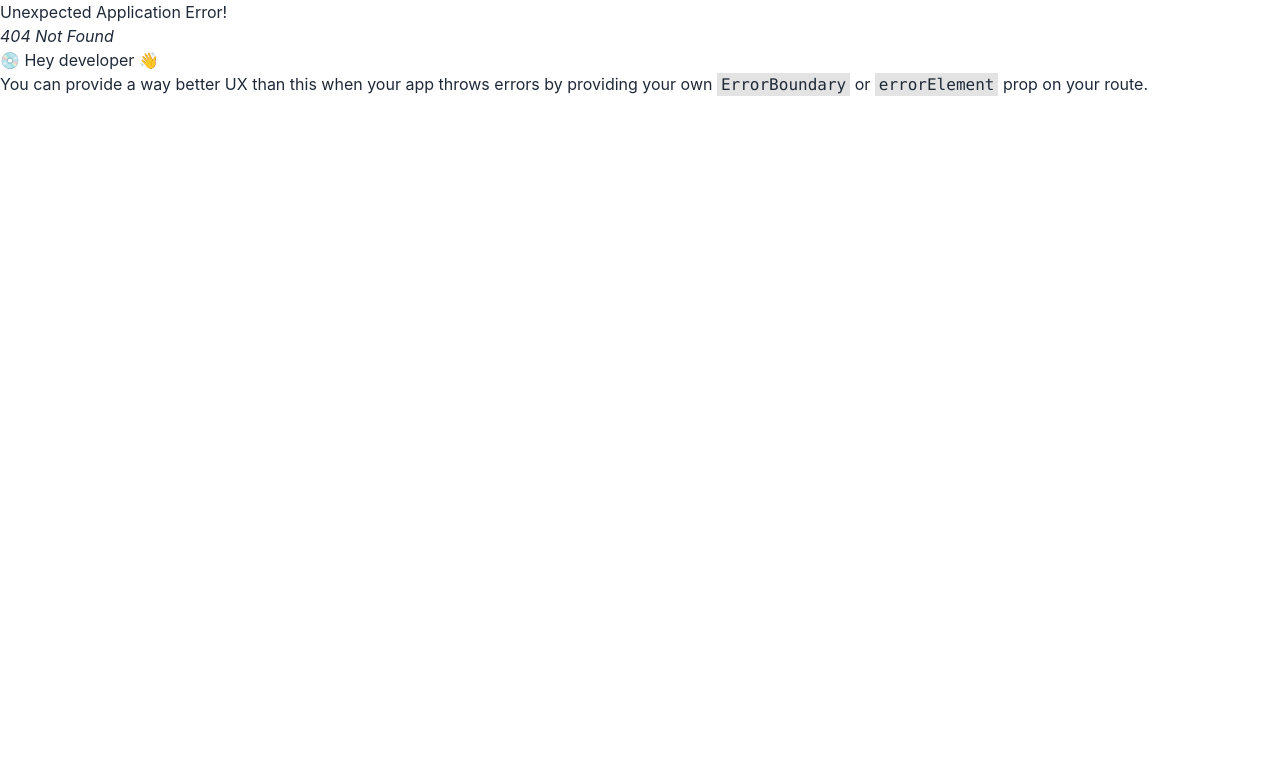
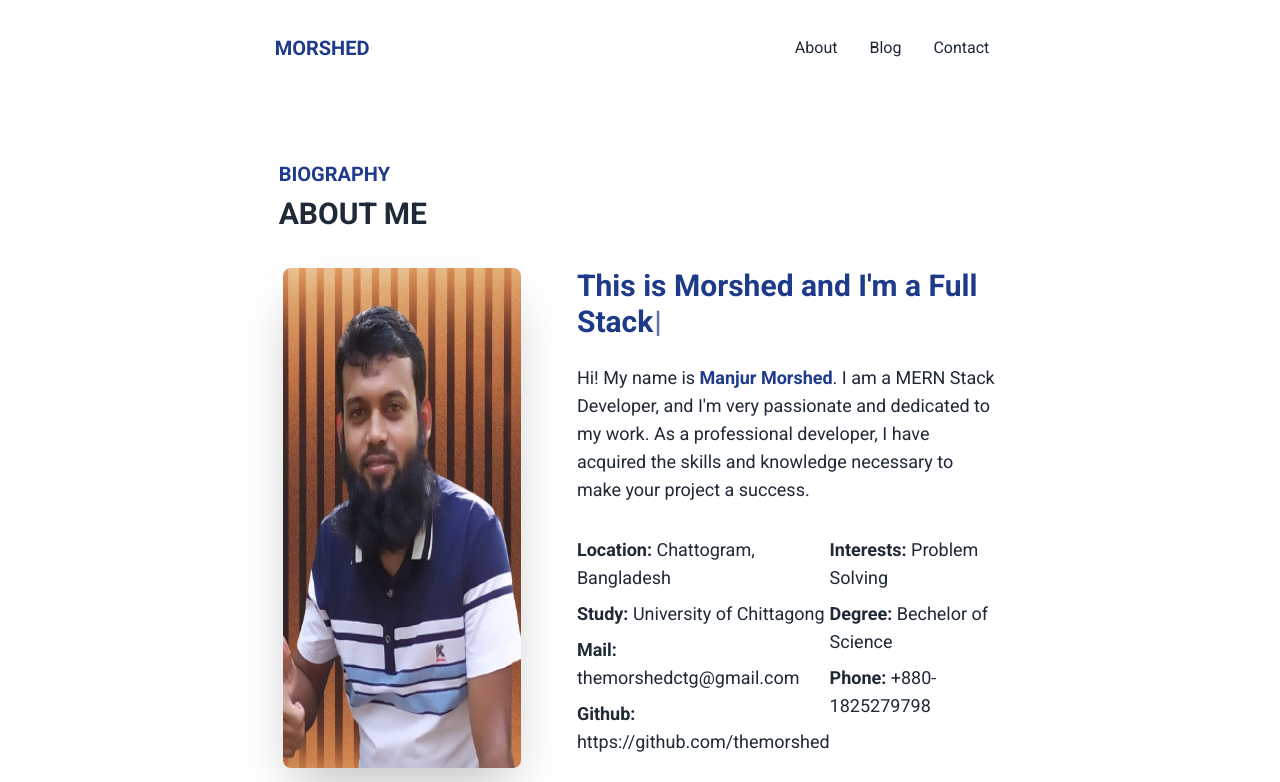
Before and after one commit to theMorshed/portfolio, a React (Create React App) app: page /about in a window 1280 px wide. Before the commit this address had no page. Shown: the top 782 px of the page. Built offline with nearby package versions, Linux system fonts and the light colour scheme.

Commit message:
make my portfolio multipage and created about blog page with content

```diff
--- a/public/index.html
+++ b/public/index.html
@@ -1,14 +1,12 @@
 <!DOCTYPE html>
 <html lang="en">
+
 <head>
   <meta charset="utf-8" />
   <link rel="icon" href="%PUBLIC_URL%/favicon.ico" />
   <meta name="viewport" content="width=device-width, initial-scale=1" />
   <meta name="theme-color" content="#000000" />
-    <meta
-      name="description"
-      content="Web site created using create-react-app"
-    />
+  <meta name="description" content="Web site created using create-react-app" />
   <link rel="apple-touch-icon" href="%PUBLIC_URL%/logo192.png" />
   <!--
       manifest.json provides metadata used when your web app is installed on a
@@ -27,8 +25,9 @@
   <link rel="preconnect" href="https://fonts.googleapis.com">
   <link rel="preconnect" href="https://fonts.gstatic.com" crossorigin>
   <link href="https://fonts.googleapis.com/css2?family=Roboto:wght@300;400;500;700&display=swap" rel="stylesheet">
-    <title>React App</title>
+  <title>Manjur Morshed - Portfolio</title>
 </head>
+
 <body>
   <noscript>You need to enable JavaScript to run this app.</noscript>
   <div id="root"></div>
@@ -43,4 +42,5 @@
       To create a production bundle, use `npm run build` or `yarn build`.
     -->
 </body>
+
 </html>
--- a/src/Layout/MainLayout.js
+++ b/src/Layout/MainLayout.js
@@ -1,5 +1,6 @@
 import React from 'react';
 import { Outlet } from 'react-router-dom';
+import Footer from '../Sections/Footer';
 import Navbar from '../Sections/Navbar';
 
 const MainLayout = () => {
@@ -7,6 +8,7 @@ const MainLayout = () => {
         <div className='w-11/12 lg:w-7/12 mx-auto'>
             <Navbar></Navbar>
             <Outlet></Outlet>
+            <Footer></Footer>
         </div>
     );
 };
--- /dev/null
+++ b/src/Pages/AboutPage.js
@@ -0,0 +1,12 @@
+import React from 'react';
+import About from '../Sections/About';
+
+const AboutPage = () => {
+    return (
+        <div>
+            <About></About>
+        </div>
+    );
+};
+
+export default AboutPage;
--- /dev/null
+++ b/src/Pages/Blog.js
@@ -0,0 +1,11 @@
+import React from 'react';
+
+const Blog = () => {
+    return (
+        <div>
+            <h2 className='text-6xl text-center font-semibold text-blue-900 py-16'>Comming Soon - This page is under construction...</h2>
+        </div>
+    );
+};
+
+export default Blog;
--- /dev/null
+++ b/src/Pages/ContactPage.js
@@ -0,0 +1,12 @@
+import React from 'react';
+import Contact from '../Sections/Contact';
+
+const ContactPage = () => {
+    return (
+        <div>
+            <Contact></Contact>
+        </div>
+    );
+};
+
+export default ContactPage;
--- a/src/Pages/Home.js
+++ b/src/Pages/Home.js
@@ -1,7 +1,6 @@
 import React from 'react';
 import About from '../Sections/About';
 import Contact from '../Sections/Contact';
-import Footer from '../Sections/Footer';
 import Projects from '../Sections/Projects';
 
 const Home = () => {
@@ -10,7 +9,6 @@ const Home = () => {
             <About></About>
             <Projects></Projects>
             <Contact></Contact>
-            <Footer></Footer>
         </div>
     );
 };
--- a/src/Sections/Contact.js
+++ b/src/Sections/Contact.js
@@ -6,15 +6,6 @@ const Contact = () => {
     const form = useRef();
     const handleForm = event => {
         event.preventDefault();
-        // const form = event.target;
-        // const name = form.name.value;
-        // const email = form.email.value;
-        // const message = form.message.value;
-        // const emailData = {
-        //     name,
-        //     email,
-        //     message
-        // };
 
         emailjs.sendForm('service_es1hqtb', 'template_wyn3a4u', form.current, '_p8j2B5ibh-br2Xtx')
             .then((result) => {
@@ -24,7 +15,7 @@ const Contact = () => {
             });
     }
     return (
-        <div className='my-16'>
+        <div id="contact" className='my-16'>
             <header className='ml-3'>
                 <h4 className='text-xl text-blue-900 font-semibold uppercase'>Contact</h4>
                 <h2 className='text-3xl font-bold uppercase mt-2'>Get In Touch</h2>
--- a/src/Sections/Footer.js
+++ b/src/Sections/Footer.js
@@ -2,7 +2,7 @@ import React from 'react';
 
 const Footer = () => {
     return (
-        <footer className="footer items-center p-4 py-8">
+        <footer className="footer items-center py-8">
             <div className="items-center grid-flow-col">
                 <p>Copyright © 2022 - All right reserved</p>
             </div>
--- a/src/Sections/Navbar.js
+++ b/src/Sections/Navbar.js
@@ -3,9 +3,9 @@ import { Link } from 'react-router-dom';
 
 const Navbar = () => {
     const menuItem = <>
-        <li><a href="/">About</a></li>
-        <li><a href="/">Projects</a></li>
-        <li><a href="/">Contact</a></li>
+        <li><Link to="/about">About</Link></li>
+        <li><Link to="/blog">Blog</Link></li>
+        <li><Link to="/contact">Contact</Link></li>
     </>;
 
     return (
--- a/src/index.css
+++ b/src/index.css
@@ -1,11 +1,10 @@
 @tailwind base;
 @tailwind components;
 @tailwind utilities;
+
 body {
   margin: 0;
-  font-family: -apple-system, BlinkMacSystemFont, 'Segoe UI', 'Roboto', 'Oxygen',
-    'Ubuntu', 'Cantarell', 'Fira Sans', 'Droid Sans', 'Helvetica Neue',
-    sans-serif;
+  font-family: 'Roboto', sans-serif;
   -webkit-font-smoothing: antialiased;
   -moz-osx-font-smoothing: grayscale;
 }
```
Also changed, not shown: src/Routes/Routes.js (+15 -0 lines). Lines whose indentation alone changed are shown as unchanged.
